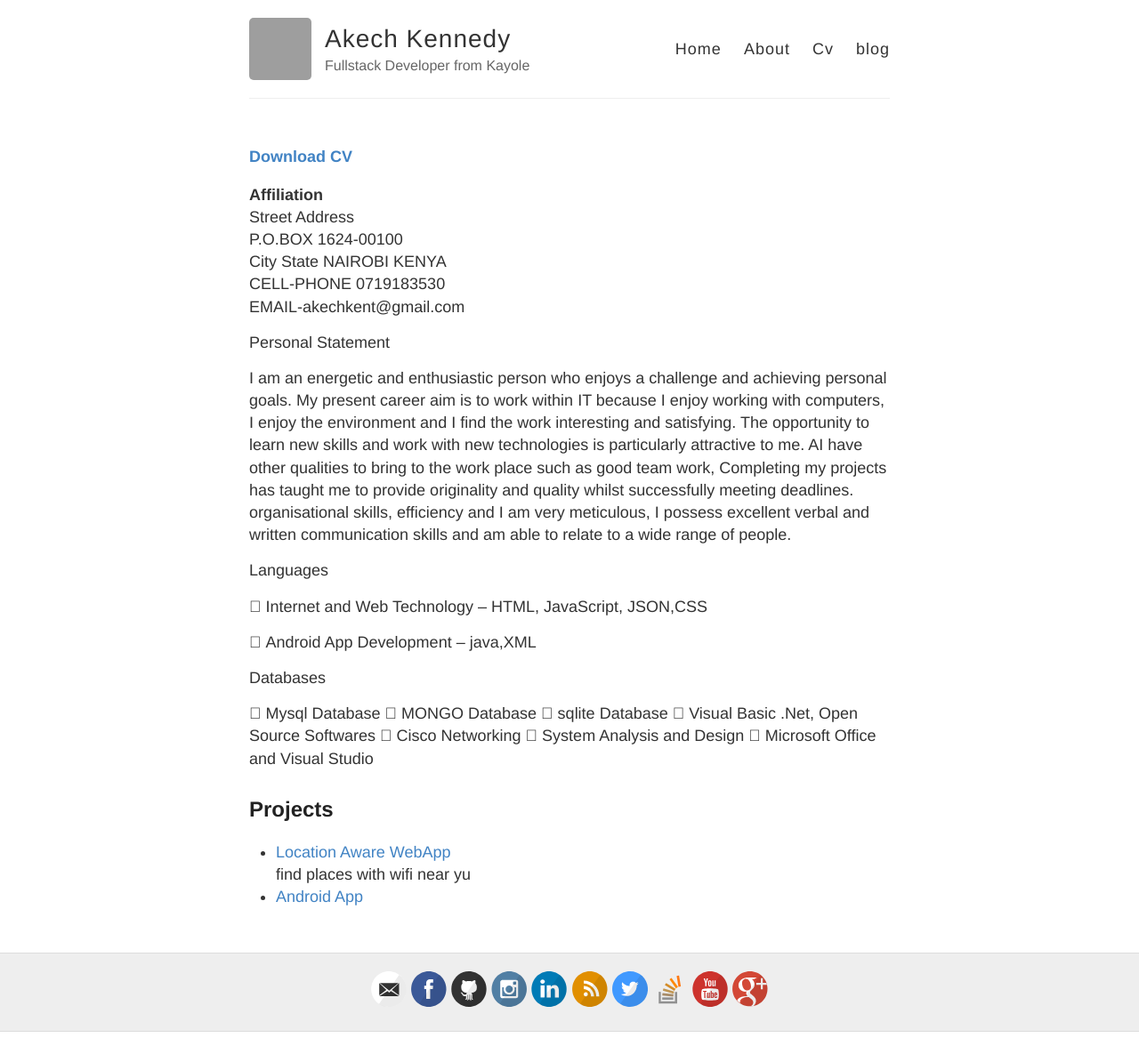
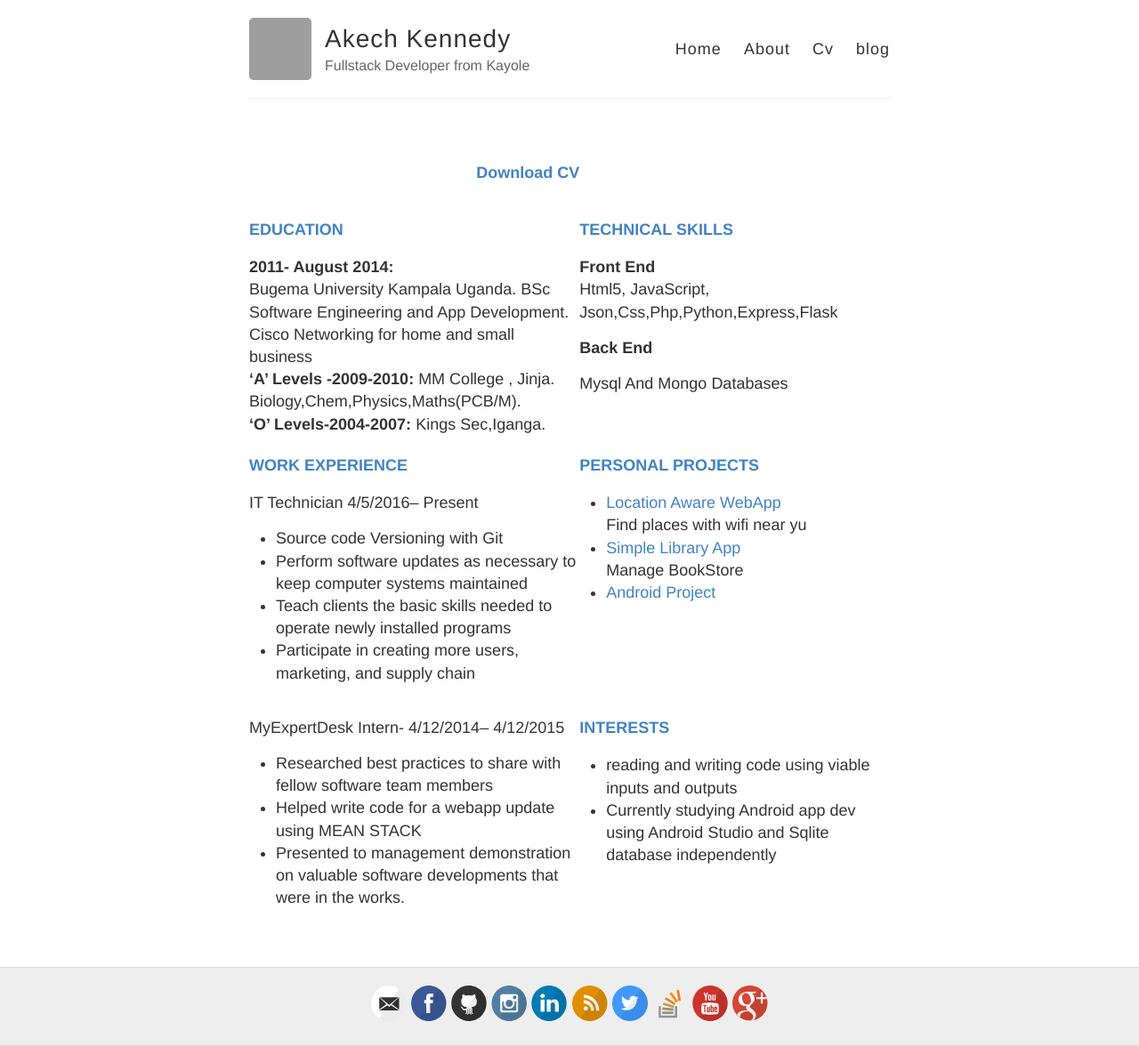
Before and after one commit to akechkent/akechkent.github.io, a Jekyll site: the page built from cv/index.html, in a window 1280 px wide. Shown: the whole page at 89% size. Built offline with Jekyll 4.4.1, drawn with Linux system fonts in a browser that asks for light colours; grey boxes are pictures that could not be loaded.

Commit message:
Update index.html

```diff
--- a/cv/index.html
+++ b/cv/index.html
@@ -3,47 +3,91 @@ layout: default
 title: CV of Akech kennedy
 ---
 
-	<div class="cv">
+	<body>
+		<table align="center"><th align="center"><h5 align="right"><a href="{{ site.baseurl }}/assets/document.pdf" title="Download CV as PDF">Download CV</a></h5></th>
 
-					<h5><a href="{{ site.baseurl }}/assets/document.pdf" class="download" title="Download CV as PDF">Download CV</a></h5>
-					<address>
-					<strong>Affiliation</strong><br>
-					Street Address<br>P.O.BOX 1624-00100<br>
-					City State NAIROBI  KENYA<br>
-					<abbr title="phone"></abbr> CELL-PHONE 0719183530<br>
-					<span class="obfuscate">EMAIL-akechkent@gmail.com</span>
+
+
+                <tr>
+                        <td> <h5><a href=""  >EDUCATION</a></h5>
+							<dl><dt><b>2011- August 2014:</b> </dt>	<dd>Bugema  University
+							Kampala Uganda.
+									   BSc Software Engineering and App Development.<br>
+									Cisco Networking for home and small business</dd></dl>
+
+
+									   <dt><b>‘A’ Levels -2009-2010:</b>	MM College , Jinja.</dt> <dd>Biology,Chem,Physics,Maths(PCB/M).</dd>
+
+									   <dt><b>‘O’ Levels-2004-2007:</b>	Kings Sec,Iganga.</dt>
+
+
+								</td>
+
+                                <td>
+
+                                                <h5><a href="" >TECHNICAL SKILLS</a></h5>
+                                                <b>Front End</b>  <br>Html5, JavaScript, Json,Css,Php,Python,Express,Flask</br>
+												<p><b>Back End</b></p>Mysql  And Mongo Databases
+
+                                                </td>
+
+
+                                        </td>
+
+                </tr>
+                <tr>
+
+								<td> <h5><a href="">WORK EXPERIENCE</a></h5>
+									IT Technician 4/5/2016– Present
+									<ul >
+										<li>Source code Versioning with Git</li>
+											<li>Perform software updates as necessary to keep computer systems maintained</li>
+											<li>Teach clients the basic skills needed to operate newly installed programs</li>
+										<li>Participate in creating more users, marketing, and supply chain</li></td>
+
+									</ul >
+
+										</td>
+										<td> <h5><a href="">PERSONAL PROJECTS</a></h5>
+											<ul >
+
+													<li><a href="https://klocater.herokuapp.com">Location Aware WebApp</a></li>
+													Find places with wifi near yu
+													<li><a href="#">Simple Library App</a></li>
+													Manage BookStore
+													<li><a href="#">Android Project</a></li>
+													</ul>
+
+												</td>
+
+                </tr>
+                <tr>
+								<td> MyExpertDesk Intern- 4/12/2014– 4/12/2015
+									<ul >
+
+											<li>	Researched best practices to share with fellow software team members</li>
+											<li>	Helped write code for a webapp update using MEAN STACK </li>
+										<li>Presented to management  demonstration on valuable software developments that were in the works.</li></td>
+
+									</ul >
 
 
 
 
-<p>Personal Statement</p>
-I am an energetic and enthusiastic person who enjoys a challenge and achieving personal goals. My present career aim is to work within IT because I enjoy working with computers, I enjoy the environment and I find the work interesting and satisfying. The opportunity to learn new skills and work with new technologies is particularly attractive to me.
-AI have other qualities to bring to the work place such as good team work,
-Completing my projects has taught me to provide originality and quality whilst successfully meeting deadlines.
-organisational skills, efficiency and I am very meticulous, I possess excellent verbal and written communication skills and am able to relate to a wide range of people.
-<p>Languages</p>
-<p>	 Internet and Web  Technology – HTML, JavaScript, JSON,CSS</p>
-	Android App Development – java,XML
-<p>Databases</p>
-	Mysql Database 	MONGO Database 	sqlite Database
-	Visual Basic .Net, Open Source Softwares
-	Cisco Networking
-	System Analysis  and Design
-	Microsoft Office and Visual Studio
+                                        </td>
+                                        <td><h5><a href="">INTERESTS </a></h5>
+
+											<ul >
+
+													<li>reading and writing code using viable inputs and outputs</li>
+													<li>Currently studying Android app dev using Android Studio and Sqlite database independently</li></td>
+
+											</ul >
+											</td>
+
+                        </tr>
 
 
+        </table>
 
-
-					</address>
-
-					<h2> Projects</h2>
-					<ul class="contacts">
-
-							<li><a href="https://klocater.herokuapp.com">Location Aware WebApp</a></li>
-							find places with wifi near yu
-							<li><a href="#">Android App</a></li>
-							</ul>
-
-
-
-	</div>
+</body>
```
